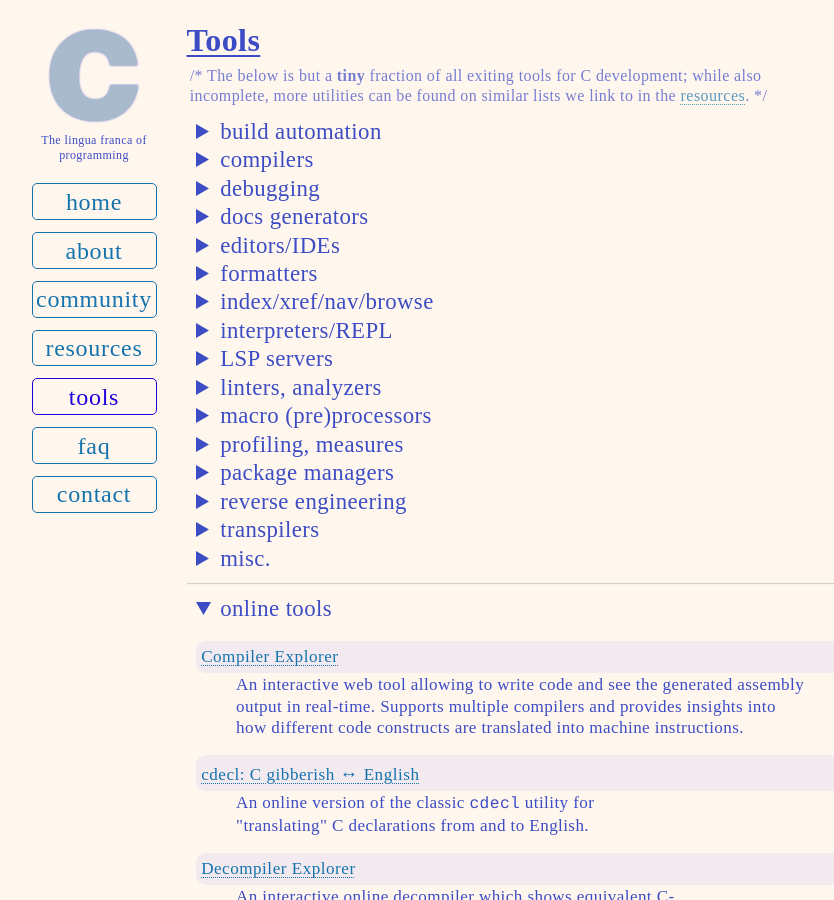
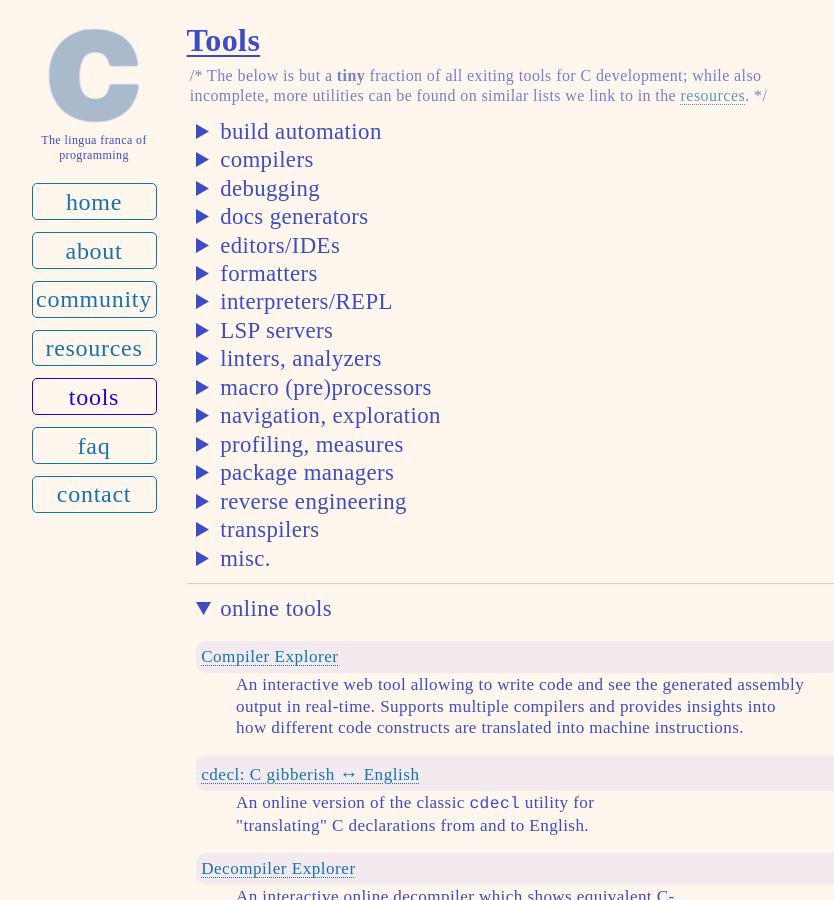
Before and after one commit to c-lang-org/c-www-homepage, a Jekyll site: the page built from _pages/tools.html, in a window 1280 px wide and 900 px high. Shown: the whole window, without its empty margins (201-1035 px from the left). Built offline with Jekyll 4.4.1, drawn with Linux system fonts in a browser that asks for light colours.

Commit message:
Rename tools category

```diff
--- a/_pages/tools.html
+++ b/_pages/tools.html
@@ -127,19 +127,6 @@ permalink: /tools
       <!-- TODO <li><a href="https://www.formatcode.com/code-formatter-cpp.htm">FormatCode</a></li> -->
     </ul>
   </details>
-  <details> <!-- index/xref/nav/browse -->
-    <summary>index/xref/nav/browse</summary>
-    <ul class="tools-grid">
-      <li><a href="https://pubs.opengroup.org/onlinepubs/9799919799/utilities/cflow.html">cflow</a></li>
-      <li><a href="https://github.com/ruben2020/codequery">CodeQuery</a></li>
-      <li><a href="https://cscope.sourceforge.net/">Cscope</a></li>
-      <li><a href="https://www.spinellis.gr/cscout/index.html">CScout</a></li>
-      <li><a href="https://www.gnu.org/software/global/">Global</a></li>
-      <li><a href="https://lxr.sourceforge.io">LXR</a></li>
-      <li><a href="https://oracle.github.io/opengrok/">OpenGrok</a></li>
-      <li><a href="https://ctags.io/">Universal Ctags</a></li>
-    </ul>
-  </details>
   <details> <!-- interpreters -->
     <summary>interpreters/REPL</summary>
     <ul class="tools-grid">
@@ -188,6 +175,19 @@ permalink: /tools
       <li>built-in cpp</li>
       <li><a href="https://gustedt.gitlabpages.inria.fr/ellipsis/">eĿlipsis</a></li>
       <li><a href="https://pubs.opengroup.org/onlinepubs/9799919799/utilities/m4.html">m4</a></li>
+    </ul>
+  </details>
+  <details> <!-- navigation, exploration -->
+    <summary>navigation, exploration</summary>
+    <ul class="tools-grid">
+      <li><a href="https://pubs.opengroup.org/onlinepubs/9799919799/utilities/cflow.html">cflow</a></li>
+      <li><a href="https://github.com/ruben2020/codequery">CodeQuery</a></li>
+      <li><a href="https://cscope.sourceforge.net/">Cscope</a></li>
+      <li><a href="https://www.spinellis.gr/cscout/index.html">CScout</a></li>
+      <li><a href="https://www.gnu.org/software/global/">Global</a></li>
+      <li><a href="https://lxr.sourceforge.io">LXR</a></li>
+      <li><a href="https://oracle.github.io/opengrok/">OpenGrok</a></li>
+      <li><a href="https://ctags.io/">Universal Ctags</a></li>
     </ul>
   </details>
   <details> <!-- profiling, measures -->
```
